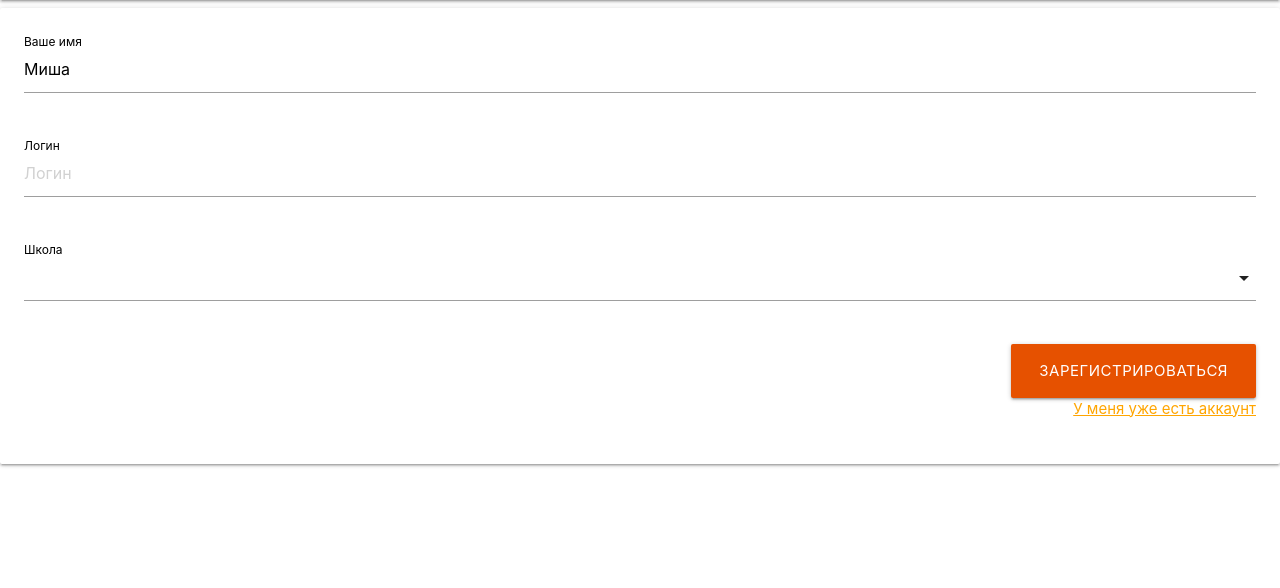
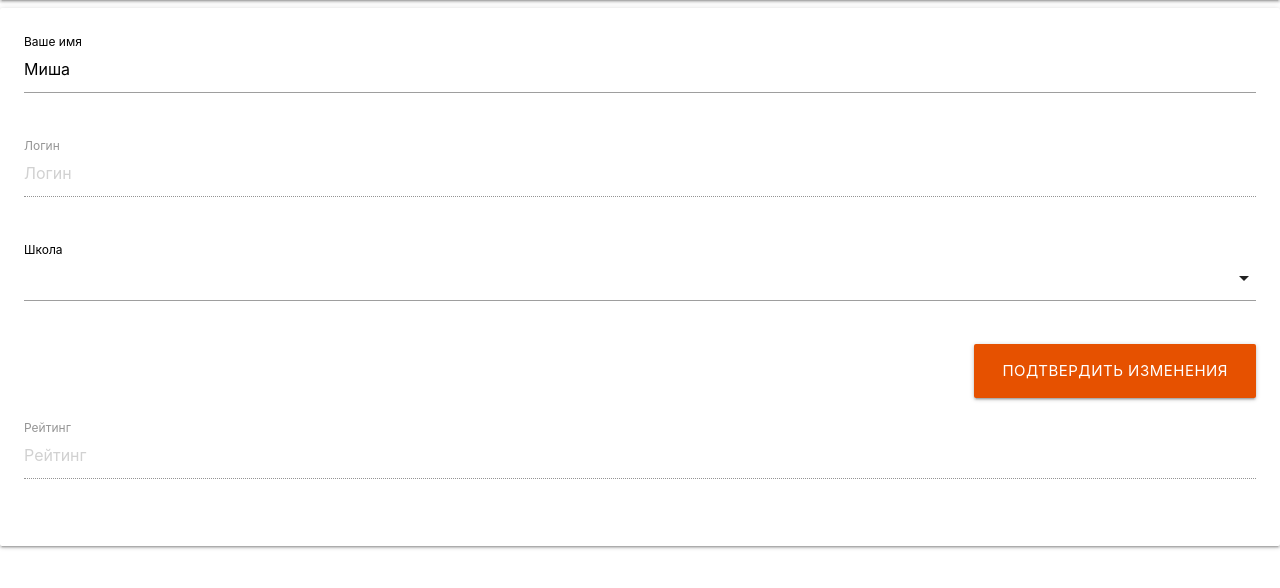
Before and after one commit to TyFoonCS/hackSharp, a Flask app: template templates/lk.html in a window 1280 px wide. Shown: the part 64-652 px from the top of the page. Run offline with Flask 2, Linux system fonts and the light colour scheme; the template is opened without the code that fills it, so the values that code supplies are empty.

Commit message:
добавил рейтинг в личный кабинет

```diff
--- a/templates/lk.html
+++ b/templates/lk.html
@@ -26,13 +26,13 @@
         <form method="POST" class="card-panel" id="suggest-form">
             <div class="row">
                 <div class="input-field col s12">
-                    <input id="name" type="text" name="person_name" class="validate" value="Миша">
+                    <input placeholder="ФИО" id="name" type="text" name="person_name" class="validate" value="Миша">
                     <label for="person_name" class="active">Ваше имя</label>
                 </div>
             </div>
             <div class="row">
                 <div class="input-field col s12">
-                    <input placeholder="Логин" id="disabled" type="text" name="person_login" class="validate" value="{{ nick_reg }}">
+                    <input disabled placeholder="Логин" id="login" type="text" name="person_login" class="validate" value="{{ nick_reg }}">
                     <label for="person_login" class="active">Логин</label>
                 </div>
             </div>
@@ -49,10 +49,14 @@
             <div class="row">
                 <div class="col s12 right-align">
                     <input type="hidden" id="nonce" name="nonce" value="ee18107dff"><input type="hidden" name="_wp_http_referer" value="/suggest/">
-                    <button class="btn-large orange darken-4" type="submit" name="action" value="suggests">Зарегистрироваться</button>
+                    <button class="btn-large orange darken-4" type="submit" name="action" value="suggests">Подтвердить изменения</button>
                 </div>
-                <div class="col s12 right-align">
-                    <a class="link" href="login">У меня уже есть аккаунт</a>
+            </div>
+
+            <div class="row">
+                <div class="input-field col s12">
+                    <input disabled placeholder="Рейтинг" id="rate" type="text" name="person_rate" class="validate" value="{{ rate }}">
+                    <label for="person_rate" class="active">Рейтинг</label>
                 </div>
             </div>
         </form>
```
